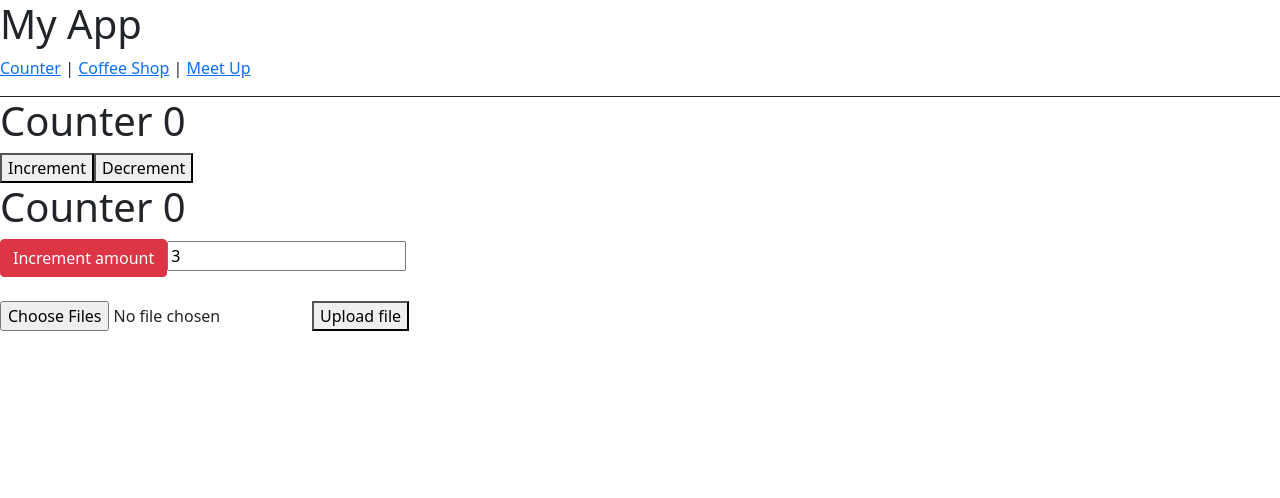
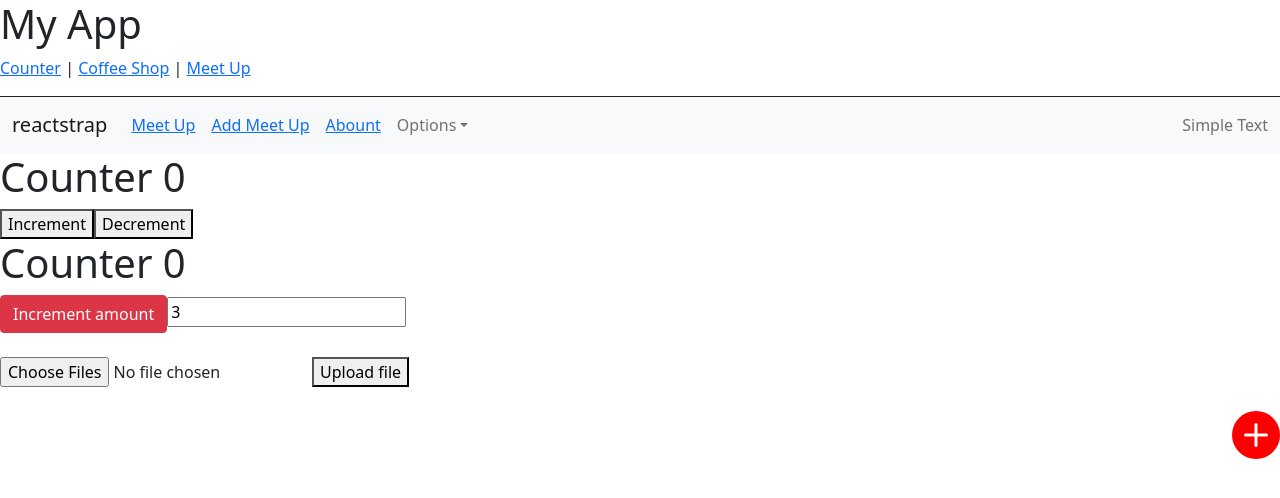
Before and after one commit to hainn2009/learn-redux, a React (Create React App) app: page /meetup/1 in a window 1280 px wide. Shown: the top 498 px of the page. Built offline with nearby package versions, Linux system fonts and the light colour scheme.

Commit message:
Add page meetup

```diff
--- a/package.json
+++ b/package.json
@@ -3,10 +3,12 @@
   "version": "0.1.0",
   "private": true,
   "dependencies": {
+    "@reduxjs/toolkit": "^1.7.1",
     "@testing-library/jest-dom": "^5.11.4",
     "@testing-library/react": "^11.1.0",
     "@testing-library/user-event": "^12.1.10",
     "bootstrap": "^5.1.3",
+    "bootstrap-icons": "^1.7.2",
     "qrcode.react": "^1.0.1",
     "react": "^17.0.2",
     "react-dom": "^17.0.2",
--- a/public/index.html
+++ b/public/index.html
@@ -24,7 +24,7 @@
       work correctly both with client-side routing and a non-root public URL.
       Learn how to configure a non-root public URL by running `npm run build`.
     -->
-    <title>React App</title>
+    <title>My App</title>
   </head>
   <body>
     <noscript>You need to enable JavaScript to run this app.</noscript>
--- a/src/App.js
+++ b/src/App.js
@@ -7,9 +7,10 @@ import UploadFile from "./components/UploadFile";
 import Contact from "./components/Contact";
 // import Dashboard from "./components/dashboard/Dashboard";
 // import DataTable from "./components/DataTable";
-import DataGridDemo from "./components/DataGridDemo";
-import CoffeeShop from "./components/CoffeeShop";
+// import DataGridDemo from "./components/DataGridDemo";
+// import CoffeeShop from "./components/CoffeeShop";
 import Main from "./components/Main";
+import Navbar from "./components/Navbar";
 
 function App() {
   const counter = useSelector((state) => state.counter);
@@ -27,6 +28,7 @@ function App() {
         <Link to="/counter">Counter</Link> | <Link to="/coffeeShop">Coffee Shop</Link> |{" "}
         <Link to="/meetup">Meet Up</Link>
       </nav>
+      <Navbar />
       <Main />
 
       <h1>Counter {counter}</h1>
@@ -41,6 +43,21 @@ function App() {
       {/* <Contact /> */}
       {/* <DataTable /> */}
       {/* <DataGridDemo /> */}
+      <div>
+        <Link to="/meetups/add">
+          <svg
+            xmlns="http://www.w3.org/2000/svg"
+            width="48"
+            height="48"
+            fill="currentColor"
+            className="bi bi-plus-circle-fill float-end"
+            viewBox="0 0 16 16"
+            color="red"
+          >
+            <path d="M16 8A8 8 0 1 1 0 8a8 8 0 0 1 16 0zM8.5 4.5a.5.5 0 0 0-1 0v3h-3a.5.5 0 0 0 0 1h3v3a.5.5 0 0 0 1 0v-3h3a.5.5 0 0 0 0-1h-3v-3z" />
+          </svg>
+        </Link>
+      </div>
     </div>
   );
 }
--- a/src/components/Main.js
+++ b/src/components/Main.js
@@ -2,12 +2,14 @@ import { Routes, Route } from "react-router-dom";
 import Counter from "./Counter";
 import CoffeeShop from "./CoffeeShop";
 import MeetUp from "./MeetUp";
+import MeetUpDetail from "./MeetUpDetail";
 
 const Main = () => (
   <Routes>
-    <Route path="/counter" element={<Counter />} />
-    <Route path="/coffeeShop" element={<CoffeeShop />} />
-    <Route path="/meetup" element={<MeetUp />} />
+    <Route exact path="/counter" element={Counter} />
+    <Route exact path="/coffeeShop" element={CoffeeShop} />
+    <Route exact path="/meetup" element={MeetUp} />
+    <Route exact path="/meetup/:id" element={MeetUpDetail} />
   </Routes>
 );
 
--- /dev/null
+++ b/src/components/MeetUpDetail.js
@@ -0,0 +1,3 @@
+export default function MeetUpDetail() {
+  return <h1>MeetUpDetail</h1>;
+}
--- /dev/null
+++ b/src/components/Navbar.js
@@ -0,0 +1,66 @@
+import React from "react";
+import { Navbar, NavbarBrand, NavbarToggler, Collapse, Nav, NavItem, NavLink, Button } from "reactstrap";
+import { UncontrolledDropdown, DropdownToggle, DropdownMenu, DropdownItem, NavbarText } from "reactstrap";
+import { Link } from "react-router-dom";
+
+class MyNavbar extends React.Component {
+  render() {
+    return (
+      <div>
+        {/* <Navbar color="faded blue" light>
+          <NavbarBrand className="me-auto" href="/">
+            reactstrap
+          </NavbarBrand>
+          <NavbarToggler className="me-2" onClick={function noRefCheck() {}} />
+          <Collapse navbar>
+            <Nav navbar>
+              <NavItem>
+                <NavLink href="/components/">Components</NavLink>
+              </NavItem>
+              <NavItem>
+                <NavLink href="https://github.com/reactstrap/reactstrap">GitHub</NavLink>
+              </NavItem>
+            </Nav>
+          </Collapse>
+        </Navbar> */}
+        <Navbar color="light" expand="md" light>
+          <NavbarBrand href="/">reactstrap</NavbarBrand>
+          <NavbarToggler onClick={function noRefCheck() {}} />
+          <Collapse navbar>
+            <Nav className="me-auto" navbar>
+              <NavItem>
+                <NavLink>
+                  <Link to="/meetups">Meet Up</Link>
+                </NavLink>
+              </NavItem>
+              <NavItem>
+                <NavLink>
+                  <Link to="/meetups/add">Add Meet Up</Link>
+                </NavLink>
+              </NavItem>
+              <NavItem>
+                <NavLink>
+                  <Link to="/about">Abount</Link>
+                </NavLink>
+              </NavItem>
+              <UncontrolledDropdown inNavbar nav>
+                <DropdownToggle caret nav>
+                  Options
+                </DropdownToggle>
+                <DropdownMenu end>
+                  <DropdownItem>Option 1</DropdownItem>
+                  <DropdownItem>Option 2</DropdownItem>
+                  <DropdownItem divider />
+                  <DropdownItem>Reset</DropdownItem>
+                </DropdownMenu>
+              </UncontrolledDropdown>
+            </Nav>
+            <NavbarText>Simple Text</NavbarText>
+          </Collapse>
+        </Navbar>
+      </div>
+    );
+  }
+}
+
+export default MyNavbar;
--- a/src/reducers/index.js
+++ b/src/reducers/index.js
@@ -2,6 +2,7 @@ import counterReducer from "./counter";
 import loggedReducer from "./looged";
 import contactReducer from "./contact";
 import coffeeShopReducer from "./coffeeShop";
+import meetUp from "./meetup";
 import { combineReducers } from "redux";
 
 const allReducer = combineReducers({
@@ -9,6 +10,7 @@ const allReducer = combineReducers({
   isLogged: loggedReducer,
   contact: contactReducer,
   coffeeShop: coffeeShopReducer,
+  meetUp,
 });
 
 export default allReducer;
--- /dev/null
+++ b/src/reducers/meetup/index.js
@@ -0,0 +1,27 @@
+import { createSlice } from "@reduxjs/toolkit";
+
+export const meetUpSlice = createSlice({
+  name: "meetUps",
+  initialState: [],
+  reducers: {
+    fetchMeetUp1: (state, action) => {
+      state = action.payload;
+    },
+    addMeetUp: (state, action) => {
+      state.push(action.payload);
+    },
+    deleteMeetUp: (state, action) => {
+      state = state.filter((i) => i.id !== action.payload.id);
+    },
+  },
+});
+
+export const { fetchMeetUp1, addMeetUp, deleteMeetUp } = meetUpSlice.actions;
+
+export const fetchMeetUp = () => async (dispatch) => {
+  const res = await fetch("");
+  const meetUps = await res.json();
+  dispatch(fetchMeetUp1(meetUps));
+};
+
+export default meetUpSlice.reducer;
```
Also changed, not shown: 1 other file (tests, documents, lock files or other folders).
